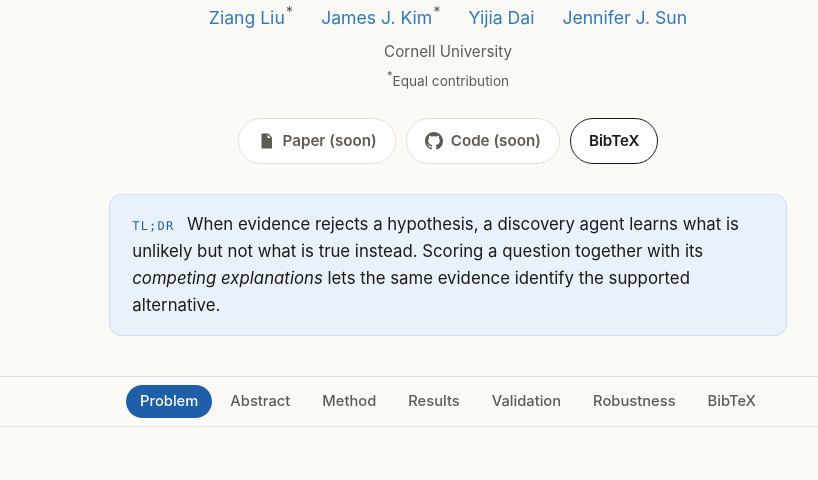
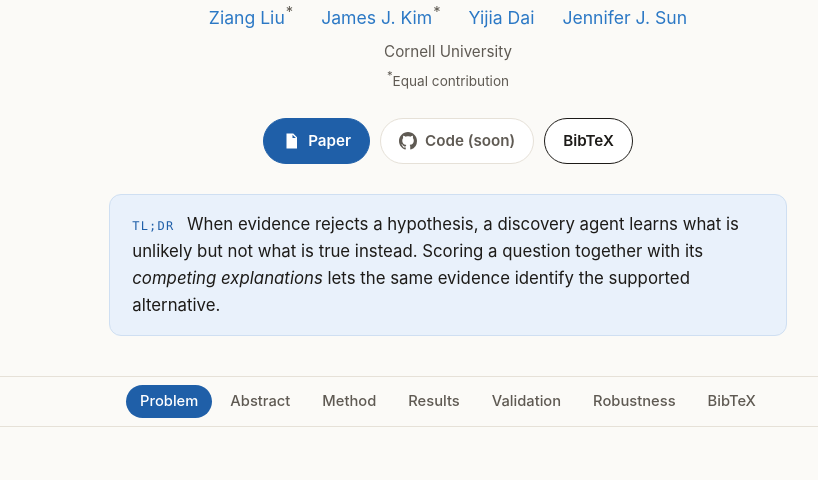
Before and after one commit to codiscovery-ai/website, a plain HTML site: page contrastive-discovery/index.html in a window 1280 px wide. Shown: the part 280-760 px from the top of the page, without its empty margins (192-1010 px from the left). Drawn offline with Linux system fonts and the light colour scheme.

Commit message:
Link Contrastive Discovery paper on arXiv

```diff
--- a/contrastive-discovery/index.html
+++ b/contrastive-discovery/index.html
@@ -72,13 +72,13 @@
       <small><sup>*</sup>Equal contribution</small>
     </p>
 
-    <!-- EDIT: paper / code URLs. To enable a button, turn its <span class="btn disabled">
+    <!-- EDIT: code URL. To enable the button, turn its <span class="btn disabled">
          into <a class="btn" href="..."> (add "primary" for the filled blue style). -->
     <div class="buttons">
-      <span class="btn disabled" title="Paper coming soon">
+      <a class="btn primary" href="https://arxiv.org/abs/2611.14514" target="_blank" rel="noopener noreferrer">
         <svg viewBox="0 0 24 24" aria-hidden="true"><path d="M6 2h9l5 5v15H6V2zm8 1.5V8h4.5L14 3.5zM8 12h8v1.5H8V12zm0 3h8v1.5H8V15zm0 3h5v1.5H8V18z"/></svg>
-        Paper (soon)
-      </span>
+        Paper
+      </a>
       <span class="btn disabled" title="Code coming soon">
         <svg viewBox="0 0 16 16" aria-hidden="true"><path d="M8 0C3.58 0 0 3.58 0 8c0 3.54 2.29 6.53 5.47 7.59.4.07.55-.17.55-.38 0-.19-.01-.82-.01-1.49-2.01.37-2.53-.49-2.69-.94-.09-.23-.48-.94-.82-1.13-.28-.15-.68-.52-.01-.53.63-.01 1.08.58 1.23.82.72 1.21 1.87.87 2.33.66.07-.52.28-.87.51-1.07-1.78-.2-3.64-.89-3.64-3.95 0-.87.31-1.59.82-2.15-.08-.2-.36-1.02.08-2.12 0 0 .67-.21 2.2.82.64-.18 1.32-.27 2-.27.68 0 1.36.09 2 .27 1.53-1.04 2.2-.82 2.2-.82.44 1.1.16 1.92.08 2.12.51.56.82 1.27.82 2.15 0 3.07-1.87 3.75-3.65 3.95.29.25.54.73.54 1.48 0 1.07-.01 1.93-.01 2.2 0 .21.15.46.55.38A8.013 8.013 0 0016 8c0-4.42-3.58-8-8-8z"/></svg>
         Code (soon)
```
